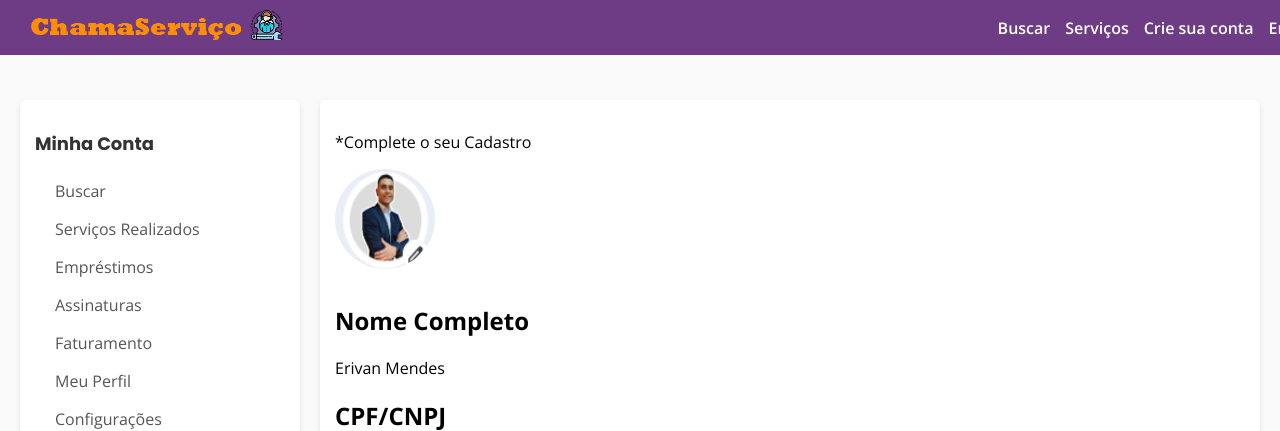
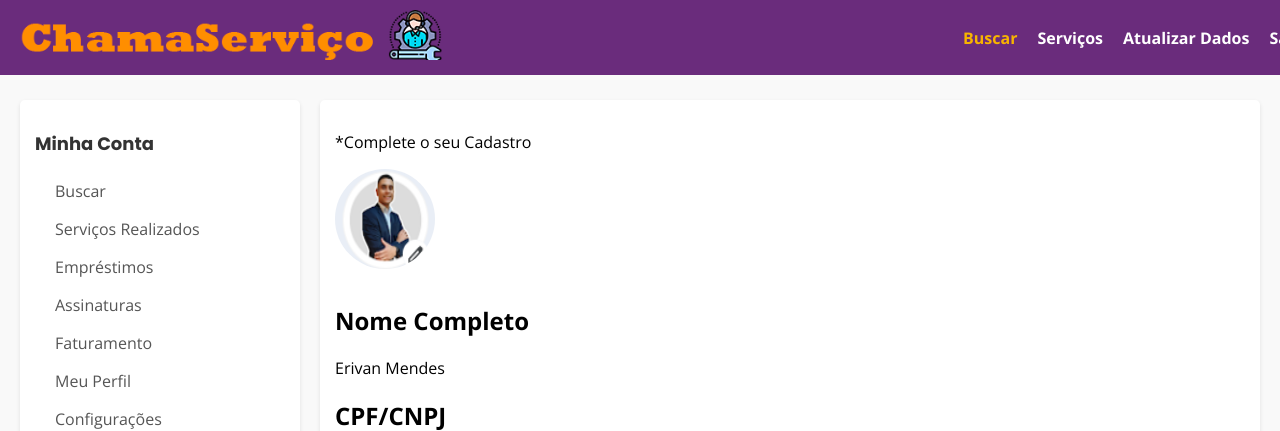
Before and after one commit to erivan-msilva/chamaServico1, a PHP site: page /PerfilPrestador.html in a window 1280 px wide. Shown: the top 431 px of the page. Run offline with PHP 8.4, Linux system fonts and the light colour scheme.

Commit message:
vs.1.1.1

```diff
--- a/FormSolicitar.html
+++ b/FormSolicitar.html
@@ -21,8 +21,8 @@
             <ul>
                 <li><a class="active" href="FormBuscarPrestador.html">Buscar</a></li>
                 <li><a href="Servicos.html">Serviços</a></li>
-                <li><a href="CadUsuario.html">Crie sua conta</a></li>
-                <li><a href="Login.html">Entre</a></li>
+                <li><a href="CadUsuario.html">Atualizar Dados</a></li>
+                <li><a href="Login.html">Sair</a></li>
             </ul>
         </nav>
     </header>
--- a/PerfilPrestador.html
+++ b/PerfilPrestador.html
@@ -15,24 +15,22 @@
   <link href="assets/css/stylePrincipal.css" rel="stylesheet">
 </head>
 <body>
-    <!-- INÍCIO - CABEÇALHO -->
-    <header id="header">
+       <!-- INÍCIO - CABEÇALHO -->
+       <header id="menu-header1">
         <!-- Logotipo alinhado à esquerda -->
-        <div class="logo">
+        <div class="menu-logo1">
             <a href="index.html">
                 <img src="assets/img/logo.png" alt="logo">
             </a>
         </div>
 
         <!-- Menu de navegação alinhado à direita -->
-        <nav id="navbar" class="navbar">
+        <nav id="menu-navbar1" class="menu-navbar1">
             <ul>
                 <li><a class="active" href="FormBuscarPrestador.html">Buscar</a></li>
                 <li><a href="Servicos.html">Serviços</a></li>
-                <li><a href="CadUsuario.html">Crie sua conta</a></li>
-                <li><a href="Login.html">Entre</a></li>
-
-
+                <li><a href="CadUsuario.html">Atualizar Dados</a></li>
+                <li><a href="Login.html">Sair</a></li>
             </ul>
         </nav>
     </header>
--- a/assets/css/stylePrincipal.css
+++ b/assets/css/stylePrincipal.css
@@ -193,6 +193,54 @@ form.form-editar {
     border-color: #6a2c7c; /* Cor roxa ao focar */
     box-shadow: 0 0 5px rgba(106, 44, 124, 0.2);
 }
+#menu-header1 {
+    display: flex;
+    justify-content: space-between;
+    align-items: center;
+    background-color: #6a2c7c;
+    padding: 10px 20px;
+}
+.menu-logo1 img {
+    height: 50px;
+}
+.menu-navbar1 ul {
+    list-style: none;
+    display: flex;
+    margin: 0;
+    padding: 0;
+}
+
+.menu-navbar1 ul li {
+    margin-left: 20px;
+}
+
+.menu-navbar1 ul li a {
+    text-decoration: none;
+    color: white;
+    font-weight: bold;
+    transition: color 0.3s ease;
+}
+
+.menu-navbar1 ul li a:hover,
+.menu-navbar1 ul li a.active {
+    color: #f8b400;
+}
+/* Responsividade do cabeçalho */
+@media (max-width: 768px) {
+    #menu-header1 {
+        flex-direction: column;
+        align-items: flex-start;
+    }
+
+    .menu-navbar1 ul {
+        flex-direction: column;
+        gap: 10px;
+    }
+
+    .menu-navbar1 ul li {
+        margin-left: 0;
+    }
+}
 
    /* footer {
         text-align: center;
```
Also changed, not shown: FormBuscarPrestador.html (+14 -2 lines), assets/css/busarServico.css (+48 -0 lines).
